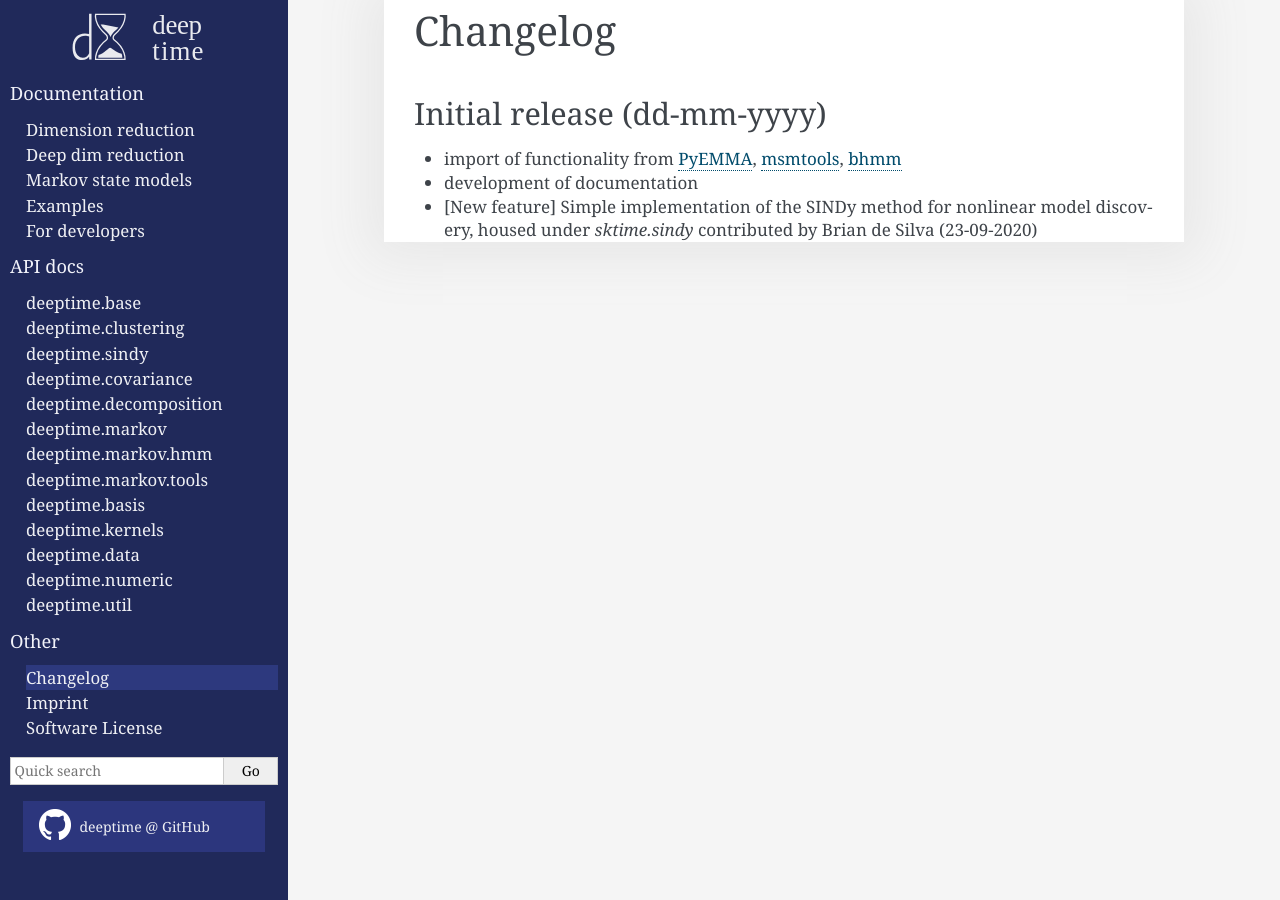
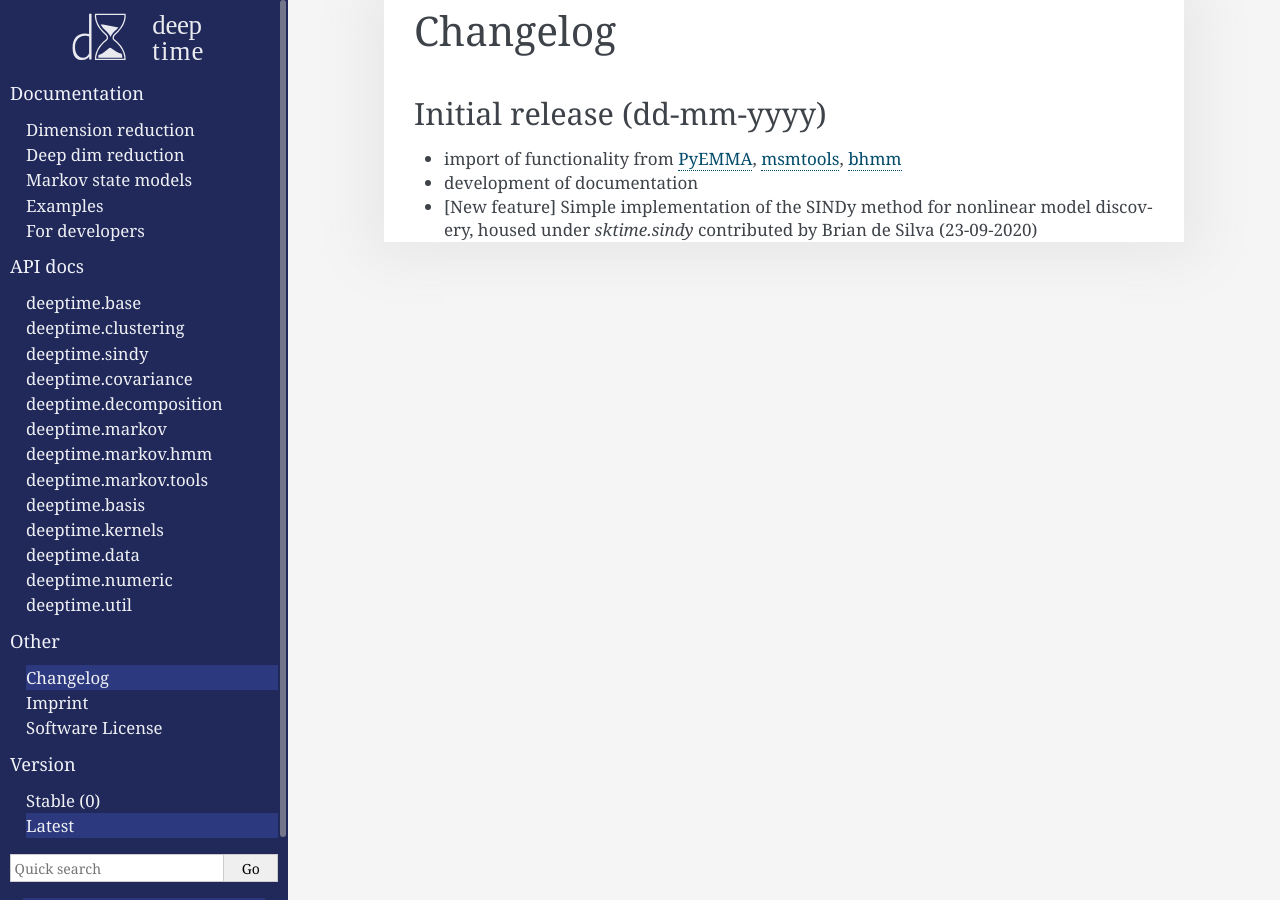
Before and after one commit to deeptime-ml/deeptime, a Sphinx documentation site: the page built from docs/source/changelog.rst, in a window 1280 px wide. Built offline with Sphinx 7.4.7, drawn with Linux system fonts in a browser that asks for light colours; formulas are drawn with MathJax 3; pages that are not in the unit, such as notebooks, are missing from menus.

Commit message:
stable and latest in sphinx output

```diff
--- /dev/null
+++ b/docs/source/_templates/version.html
@@ -0,0 +1,23 @@
+<p class="caption">
+    <span class="caption-text">Version</span>
+</p>
+<ul>
+    <li class="toctree-l1">
+        <a class="reference internal" id="version-stable"
+           href="../stable/{{ pathto('index') if '.html' in pathto('index') else 'index.html' }}">Stable
+            ({{ version }})</a>
+    </li>
+    <li class="toctree-l1">
+        <a class="reference internal" id="version-latest"
+           href="../latest/{{ pathto('index') if '.html' in pathto('index') else 'index.html' }}">Latest</a>
+    </li>
+</ul>
+<script>
+    if (window.location.href.indexOf("stable") > -1) {
+        document.getElementById("version-stable").className = "reference internal current";
+        document.getElementById("version-latest").className = "reference internal";
+    } else {
+        document.getElementById("version-stable").className = "reference internal";
+        document.getElementById("version-latest").className = "reference internal current";
+    }
+</script>
--- a/docs/source/conf.py
+++ b/docs/source/conf.py
@@ -30,6 +30,7 @@ project = 'deeptime'
 copyright = '2020, AI4Science Group'
 author = 'AI4Science Group'
 
+version = f"{deeptime.__version__.split('+')[0]}"
 # The full version, including alpha/beta/rc tags
 release = f"{deeptime.__version__}"
 
@@ -155,9 +156,10 @@ html_sidebars = {
     '**': [
         'about.html',
         'navigation.html',
+        'version.html',
         'relations.html',
         'searchbox.html',
-        'github_button.html'
+        'github_button.html',
     ]
 }
 
```
